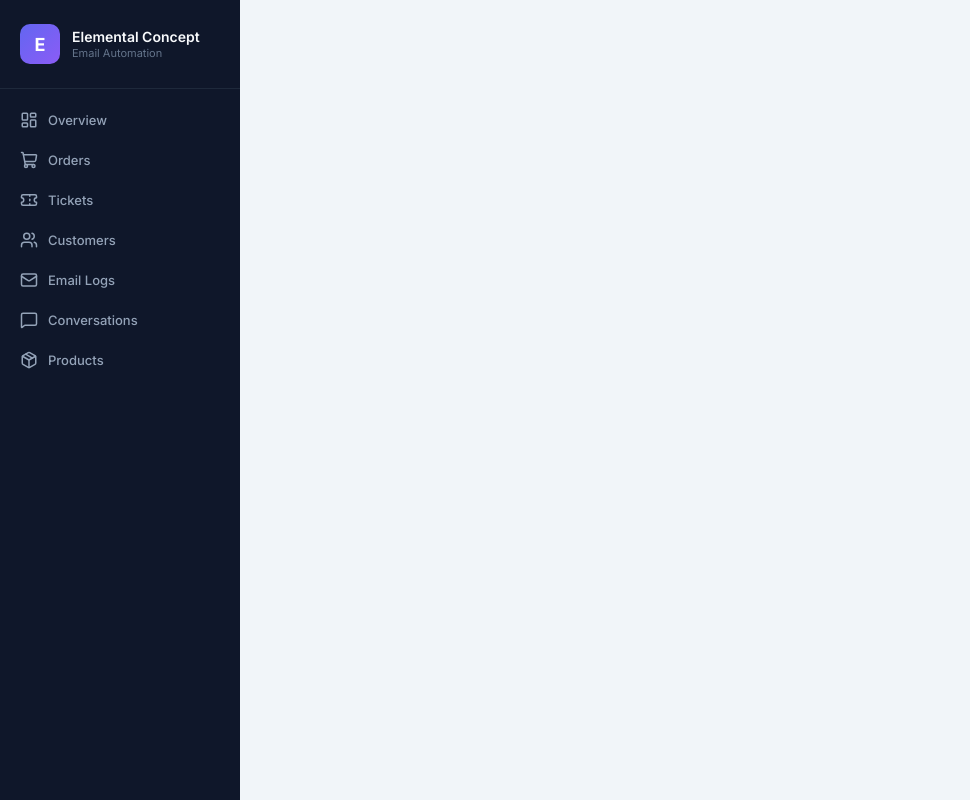
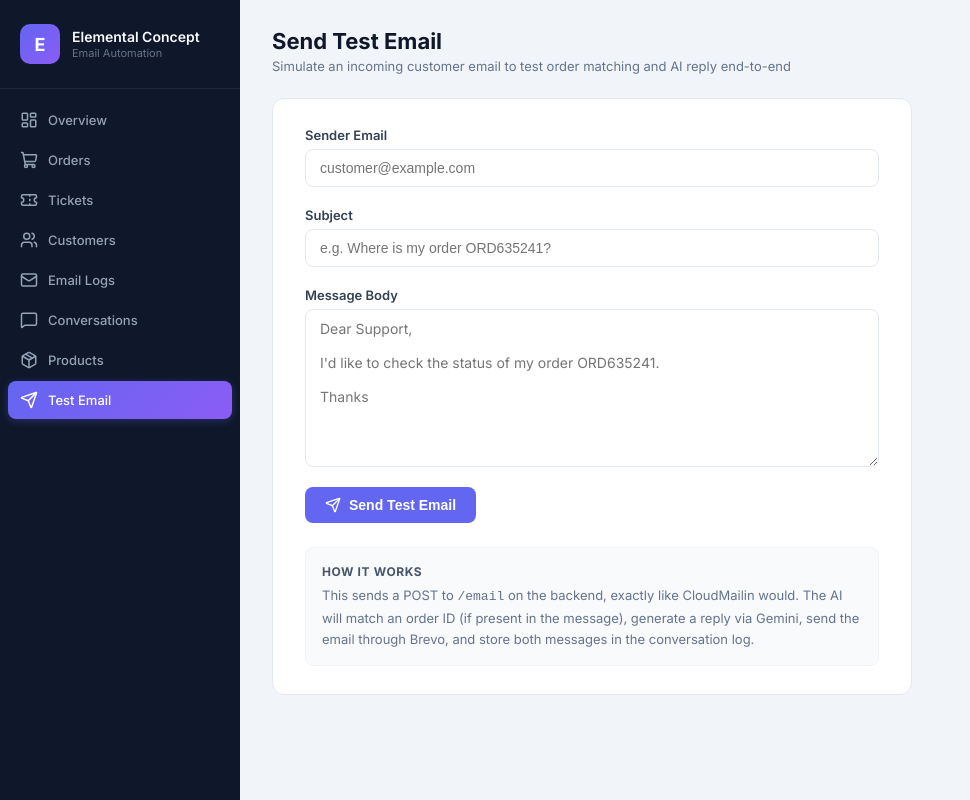
Before and after one commit to Laxika220/EmailAutomationSystem, a React (Vite) app in the folder dashboard/: page /test-email in a window 1280 px wide. Shown: the whole page, without its empty margins (0-970 px from the left). Built offline with nearby package versions, Linux system fonts and the light colour scheme; no server answers.

Commit message:
Add Test Email panel to dashboard for demo without CloudMailin dependency

```diff
--- a/dashboard/src/App.jsx
+++ b/dashboard/src/App.jsx
@@ -8,6 +8,7 @@ import Customers from "./pages/Customers";
 import Emails from "./pages/Emails";
 import Conversations from "./pages/Conversations";
 import Products from "./pages/Products";
+import TestEmail from "./pages/TestEmail";
 import "./App.css";
 
 export default function App() {
@@ -26,6 +27,7 @@ export default function App() {
                 <Route path="/emails" element={<Emails />} />
                 <Route path="/conversations" element={<Conversations />} />
                 <Route path="/products" element={<Products />} />
+                <Route path="/test-email" element={<TestEmail />} />
               </Routes>
             </ErrorBoundary>
           </main>
--- a/dashboard/src/api.js
+++ b/dashboard/src/api.js
@@ -49,3 +49,19 @@ export async function fetchProducts() {
   const res = await fetch(`${API_BASE}/products`);
   return res.json();
 }
+
+const EMAIL_ENDPOINT = (import.meta.env.VITE_API_BASE_URL || "") + "/email";
+
+export async function sendTestEmail({ senderEmail, subject, body }) {
+  const payload = {
+    envelope: { from: senderEmail },
+    headers: { subject },
+    plain: body,
+  };
+  const res = await fetch(EMAIL_ENDPOINT, {
+    method: "POST",
+    headers: { "Content-Type": "application/json" },
+    body: JSON.stringify(payload),
+  });
+  return { ok: res.ok, status: res.status, text: await res.text() };
+}
--- a/dashboard/src/components/Sidebar.jsx
+++ b/dashboard/src/components/Sidebar.jsx
@@ -7,6 +7,7 @@ import {
   Mail,
   MessageSquare,
   Package,
+  Send,
 } from "lucide-react";
 import "./Sidebar.css";
 
@@ -18,6 +19,7 @@ const links = [
   { to: "/emails", label: "Email Logs", icon: Mail },
   { to: "/conversations", label: "Conversations", icon: MessageSquare },
   { to: "/products", label: "Products", icon: Package },
+  { to: "/test-email", label: "Test Email", icon: Send },
 ];
 
 export default function Sidebar() {
--- /dev/null
+++ b/dashboard/src/pages/TestEmail.jsx
@@ -0,0 +1,218 @@
+import { useState } from "react";
+import { sendTestEmail } from "../api";
+import { Send, CheckCircle, XCircle, Loader2 } from "lucide-react";
+
+export default function TestEmail() {
+  const [senderEmail, setSenderEmail] = useState("");
+  const [subject, setSubject] = useState("");
+  const [body, setBody] = useState("");
+  const [status, setStatus] = useState(null);
+  const [loading, setLoading] = useState(false);
+
+  const handleSubmit = async (e) => {
+    e.preventDefault();
+    setLoading(true);
+    setStatus(null);
+
+    try {
+      const res = await sendTestEmail({ senderEmail, subject, body });
+      if (res.ok) {
+        setStatus({ type: "success", message: `Email processed successfully (${res.status})` });
+        setSenderEmail("");
+        setSubject("");
+        setBody("");
+      } else {
+        setStatus({ type: "error", message: `Server returned ${res.status}: ${res.text}` });
+      }
+    } catch (err) {
+      setStatus({ type: "error", message: `Network error: ${err.message}` });
+    } finally {
+      setLoading(false);
+    }
+  };
+
+  return (
+    <div className="page-content">
+      <div className="page-header">
+        <h2>Send Test Email</h2>
+        <p>Simulate an incoming customer email to test order matching and AI reply end-to-end</p>
+      </div>
+
+      <div style={styles.card}>
+        <form onSubmit={handleSubmit} style={styles.form}>
+          <div style={styles.field}>
+            <label style={styles.label}>Sender Email</label>
+            <input
+              type="email"
+              required
+              placeholder="customer@example.com"
+              value={senderEmail}
+              onChange={(e) => setSenderEmail(e.target.value)}
+              style={styles.input}
+            />
+          </div>
+
+          <div style={styles.field}>
+            <label style={styles.label}>Subject</label>
+            <input
+              type="text"
+              required
+              placeholder="e.g. Where is my order ORD635241?"
+              value={subject}
+              onChange={(e) => setSubject(e.target.value)}
+              style={styles.input}
+            />
+          </div>
+
+          <div style={styles.field}>
+            <label style={styles.label}>Message Body</label>
+            <textarea
+              required
+              rows={8}
+              placeholder={"Dear Support,\n\nI'd like to check the status of my order ORD635241.\n\nThanks"}
+              value={body}
+              onChange={(e) => setBody(e.target.value)}
+              style={styles.textarea}
+            />
+          </div>
+
+          <button type="submit" disabled={loading} style={styles.button}>
+            {loading ? (
+              <>
+                <Loader2 size={16} style={{ animation: "spin 1s linear infinite" }} />
+                Processing...
+              </>
+            ) : (
+              <>
+                <Send size={16} />
+                Send Test Email
+              </>
+            )}
+          </button>
+        </form>
+
+        {status && (
+          <div style={{
+            ...styles.feedback,
+            ...(status.type === "success" ? styles.success : styles.error),
+          }}>
+            {status.type === "success" ? <CheckCircle size={16} /> : <XCircle size={16} />}
+            {status.message}
+          </div>
+        )}
+
+        <div style={styles.hint}>
+          <p style={styles.hintTitle}>How it works</p>
+          <p style={styles.hintText}>
+            This sends a POST to <code>/email</code> on the backend, exactly like CloudMailin would.
+            The AI will match an order ID (if present in the message), generate a reply via Gemini,
+            send the email through Brevo, and store both messages in the conversation log.
+          </p>
+        </div>
+      </div>
+
+      <style>{`@keyframes spin { to { transform: rotate(360deg); } }`}</style>
+    </div>
+  );
+}
+
+const styles = {
+  card: {
+    background: "#fff",
+    border: "1px solid #e2e8f0",
+    borderRadius: "12px",
+    padding: "28px 32px",
+    maxWidth: "640px",
+  },
+  form: {
+    display: "flex",
+    flexDirection: "column",
+    gap: "20px",
+  },
+  field: {
+    display: "flex",
+    flexDirection: "column",
+    gap: "6px",
+  },
+  label: {
+    fontSize: "13px",
+    fontWeight: "600",
+    color: "#334155",
+  },
+  input: {
+    padding: "10px 14px",
+    border: "1px solid #e2e8f0",
+    borderRadius: "8px",
+    fontSize: "14px",
+    color: "#0f172a",
+    outline: "none",
+    transition: "border-color 0.15s",
+  },
+  textarea: {
+    padding: "10px 14px",
+    border: "1px solid #e2e8f0",
+    borderRadius: "8px",
+    fontSize: "14px",
+    color: "#0f172a",
+    outline: "none",
+    resize: "vertical",
+    fontFamily: "inherit",
+    transition: "border-color 0.15s",
+  },
+  button: {
+    display: "inline-flex",
+    alignItems: "center",
+    justifyContent: "center",
+    gap: "8px",
+    padding: "10px 20px",
+    background: "#6366f1",
+    color: "#fff",
+    border: "none",
+    borderRadius: "8px",
+    fontSize: "14px",
+    fontWeight: "600",
+    cursor: "pointer",
+    alignSelf: "flex-start",
+    transition: "background 0.15s",
+  },
+  feedback: {
+    display: "flex",
+    alignItems: "center",
+    gap: "8px",
+    padding: "12px 16px",
+    borderRadius: "8px",
+    fontSize: "13px",
+    fontWeight: "500",
+    marginTop: "16px",
+  },
+  success: {
+    background: "#dcfce7",
+    color: "#166534",
+    border: "1px solid #bbf7d0",
+  },
+  error: {
+    background: "#fef2f2",
+    color: "#991b1b",
+    border: "1px solid #fecaca",
+  },
+  hint: {
+    marginTop: "24px",
+    padding: "16px",
+    background: "#f8fafc",
+    borderRadius: "8px",
+    border: "1px solid #f1f5f9",
+  },
+  hintTitle: {
+    fontSize: "12px",
+    fontWeight: "700",
+    color: "#475569",
+    textTransform: "uppercase",
+    letterSpacing: "0.05em",
+    marginBottom: "6px",
+  },
+  hintText: {
+    fontSize: "13px",
+    color: "#64748b",
+    lineHeight: "1.6",
+  },
+};
```
